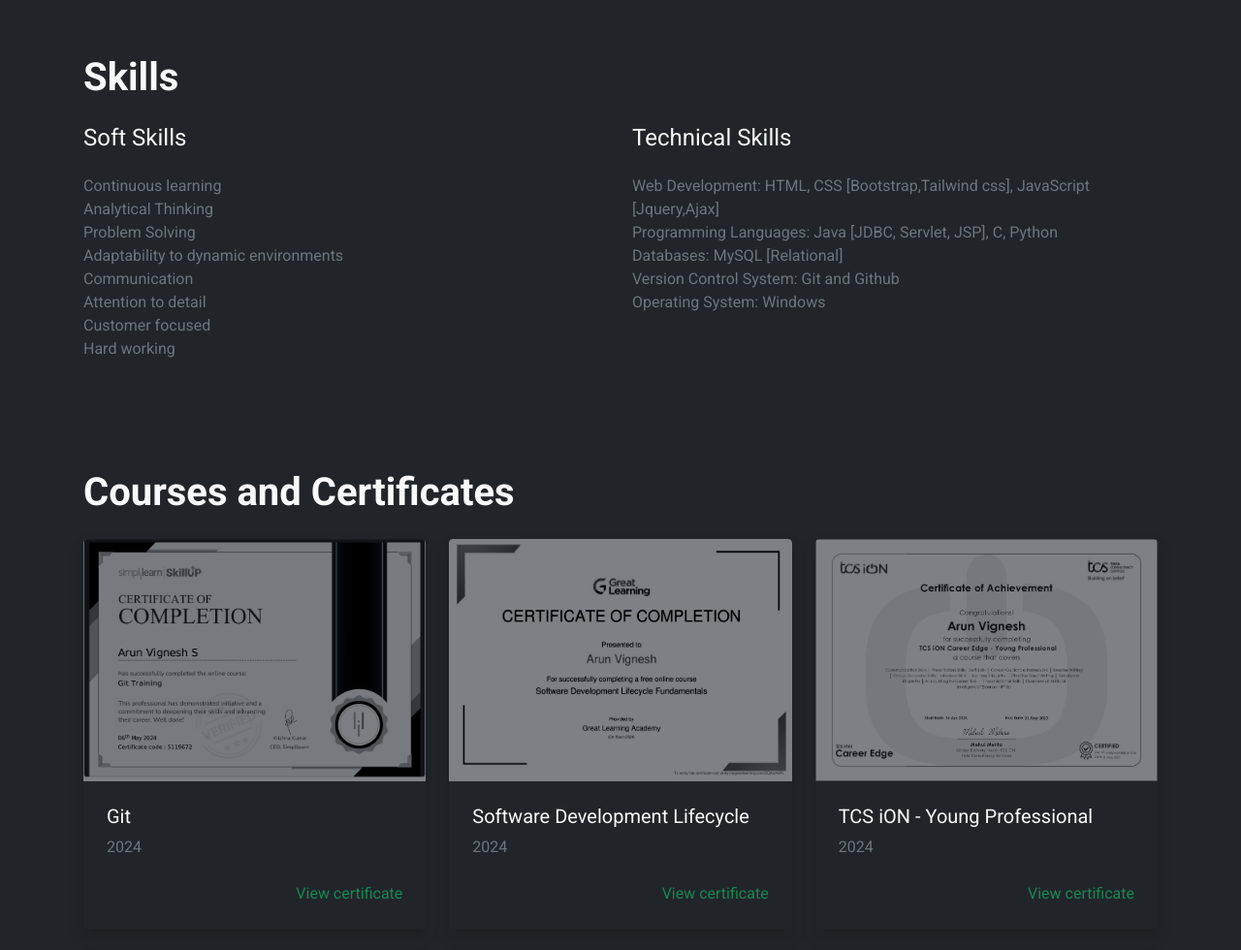
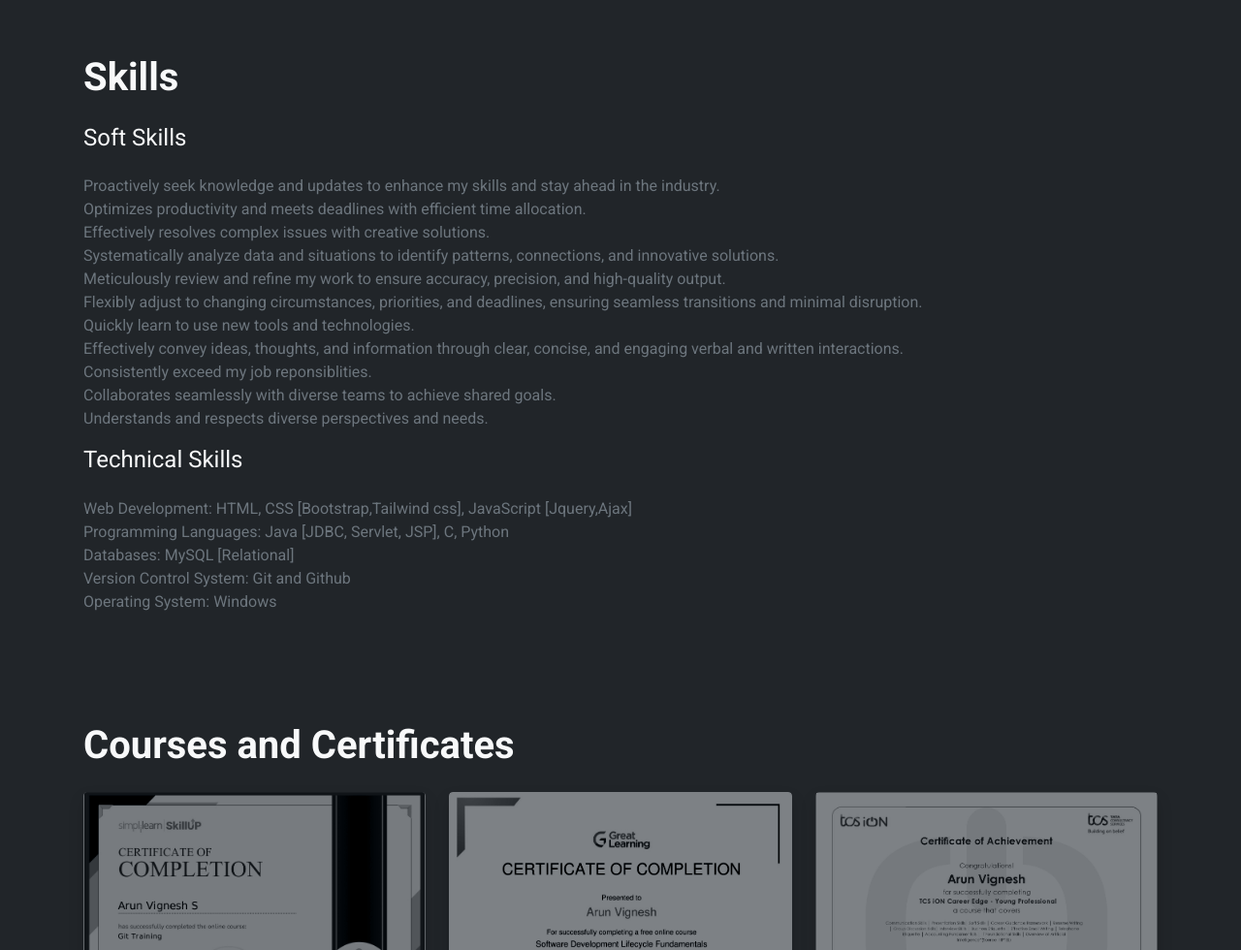
Before and after one commit to Arun8072/MyPortfolio, a plain HTML site: page index.html in a window 1280 px wide. Shown: the part 2200-3180 px from the top of the page at 97% size. Drawn offline with nearby package versions, Linux system fonts and the light colour scheme.

Commit message:
soft skills updated

```diff
--- a/index.html
+++ b/index.html
@@ -240,20 +240,23 @@
   <section id="skills" class="container py-5">
     <h2 class="fs-1 fw-bold mb-4">Skills</h2>
     <div class="row">
-      <div class="col-md-6">
+      <div class=" ">
         <h3 class="fs-4 fw-semibold mb-4">Soft Skills</h3>
         <ul class="list-unstyled text-muted">
-          <li>Continuous learning</li>
-          <li>Analytical Thinking</li>
-          <li>Problem Solving</li>
-          <li>Adaptability to dynamic environments</li>
-          <li>Communication</li>
-          <li>Attention to detail</li>
-          <li>Customer focused</li>
-          <li>Hard working</li>
+          <li>Proactively seek knowledge and updates to enhance my skills and stay ahead in the industry.</li>  <!-- continous learning -->
+          <li>Optimizes productivity and meets deadlines with efficient time allocation.</li> <!--time management-->
+          <li>Effectively resolves complex issues with creative solutions.</li> <!-- problem solving -->
+          <li>Systematically analyze data and situations to identify patterns, connections, and innovative solutions.</li> <!-- Analytical thinking -->
+          <li>Meticulously review and refine my work to ensure accuracy, precision, and high-quality output.</li> <!-- attention to details -->
+          <li>Flexibly adjust to changing circumstances, priorities, and deadlines, ensuring seamless transitions and minimal disruption.</li> <!-- adaptability -->
+          <li>Quickly learn to use new tools and technologies.</li> <!-- quick learner -->
+          <li>Effectively convey ideas, thoughts, and information through clear, concise, and engaging verbal and written interactions.</li> <!-- communication -->
+          <li>Consistently exceed my job reponsiblities.</li> <!-- hard working -->
+          <li>Collaborates seamlessly with diverse teams to achieve shared goals.</li> <!-- team work -->
+          <li>Understands and respects diverse perspectives and needs.</li> <!--empathy -->
         </ul>
       </div>
-      <div class="col-md-6">
+      <div class=" ">
         <h3 class="fs-4 fw-semibold mb-4">Technical Skills</h3>
         <ul class="list-unstyled text-muted">
           <li>Web Development: HTML, CSS [Bootstrap,Tailwind css], JavaScript [Jquery,Ajax]</li>
```
